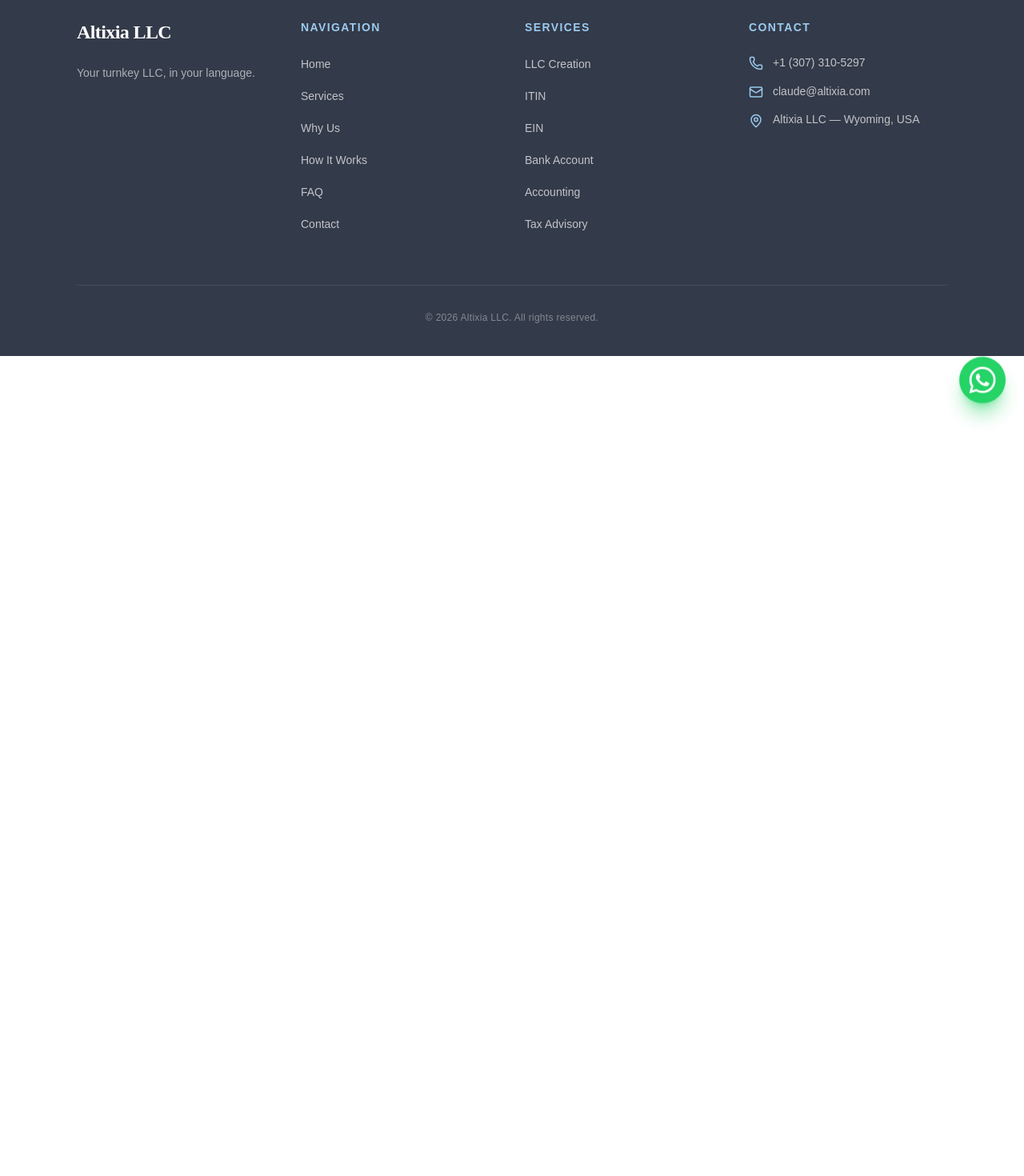
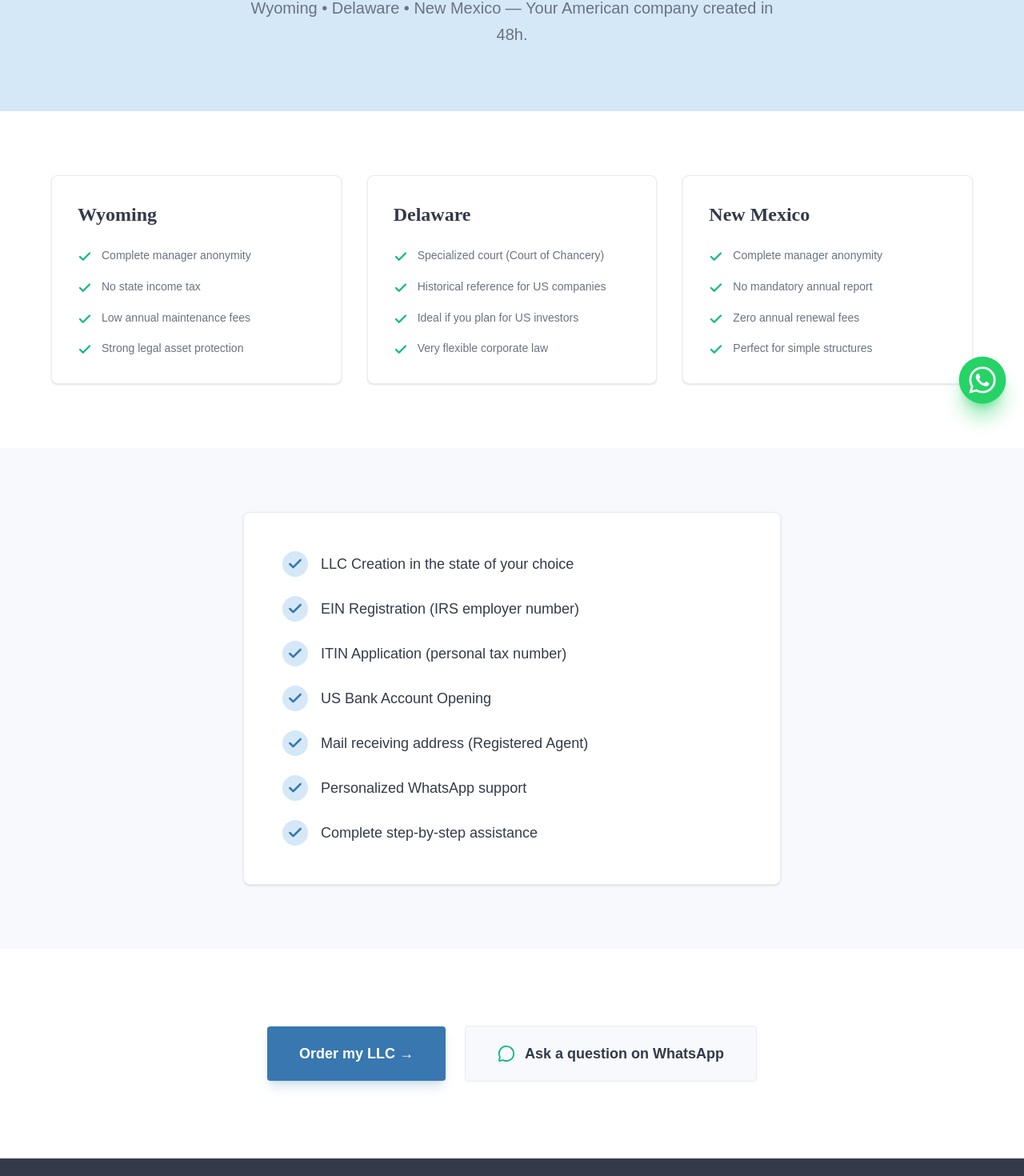
Before and after one commit to soadev/AltixiaLLC, a React (Vite) app: page /llc in a window 1280 px wide. Shown: the part 273-1743 px from the top of the page at 80% size. Before the commit the page ends 800 px from the top, so only its background shows below. Built offline with nearby package versions, Linux system fonts and the light colour scheme.

Commit message:
feat(04-04): build complete /llc page with state comparison, pack checklist, CTAs via Gemini MCP

```diff
--- a/src/pages/LLCPage.tsx
+++ b/src/pages/LLCPage.tsx
@@ -1,8 +1,147 @@
+import { motion } from 'framer-motion'
+import { Check, MessageCircle } from 'lucide-react'
+import { useContent } from '../hooks/useContent'
+
+const containerVariants = {
+  hidden: { opacity: 0 },
+  visible: {
+    opacity: 1,
+    transition: {
+      staggerChildren: 0.1,
+    },
+  },
+}
+
+const itemVariants = {
+  hidden: { opacity: 0, y: 20 },
+  visible: {
+    opacity: 1,
+    y: 0,
+    transition: { duration: 0.5, ease: 'easeOut' as const },
+  },
+}
+
 export function LLCPage() {
+  const content = useContent()
+  const llc = content.llcPage
+
   return (
     <div>
-      <h1 className="font-serif text-4xl font-bold text-dark p-8">LLC Formation</h1>
-      <p className="text-text-secondary px-8">LLC page — will be built in Phase 4</p>
+      {/* 1. LLC Hero Section */}
+      <section className="bg-[#D5E8F8] py-20 px-5 md:px-8 text-center">
+        <motion.div
+          initial={{ opacity: 0, y: 20 }}
+          animate={{ opacity: 1, y: 0 }}
+          transition={{ duration: 0.6 }}
+          className="max-w-4xl mx-auto"
+        >
+          <h1 className="font-serif text-3xl md:text-6xl text-[#333A49] mb-6 leading-tight">
+            {llc.title}
+          </h1>
+          <p className="text-lg md:text-xl text-[#6B7280] max-w-2xl mx-auto leading-relaxed">
+            {llc.subtitle}
+          </p>
+        </motion.div>
+      </section>
+
+      {/* 2. State Comparison Section */}
+      <section className="bg-white py-20 px-5 md:px-8">
+        <div className="max-w-6xl mx-auto">
+          <motion.div
+            variants={containerVariants}
+            initial="hidden"
+            whileInView="visible"
+            viewport={{ once: true }}
+            className="grid grid-cols-1 md:grid-cols-3 gap-8"
+          >
+            {llc.states.map((state, index) => (
+              <motion.div
+                key={index}
+                variants={itemVariants}
+                className="bg-white p-8 border border-[#E8EDF2] rounded-lg hover:border-[#3877AF] transition-all duration-300 shadow-sm flex flex-col h-full"
+              >
+                <h3 className="font-serif text-2xl font-bold text-[#333A49] mb-6">
+                  {state.name}
+                </h3>
+                <ul className="space-y-4 flex-grow">
+                  {state.pros.map((pro, idx) => (
+                    <li key={idx} className="flex items-start gap-3">
+                      <div className="mt-1 flex-shrink-0">
+                        <Check size={18} className="text-[#10B981]" strokeWidth={3} />
+                      </div>
+                      <span className="text-[#6B7280] text-sm leading-relaxed">
+                        {pro}
+                      </span>
+                    </li>
+                  ))}
+                </ul>
+              </motion.div>
+            ))}
+          </motion.div>
+        </div>
+      </section>
+
+      {/* 3. Pack Checklist Section */}
+      <section className="bg-[#F7F9FC] py-20 px-5 md:px-8">
+        <div className="max-w-2xl mx-auto">
+          <motion.div
+            variants={containerVariants}
+            initial="hidden"
+            whileInView="visible"
+            viewport={{ once: true }}
+            className="bg-white p-8 md:p-12 rounded-lg border border-[#E8EDF2] shadow-sm"
+          >
+            <ul className="space-y-6">
+              {llc.checklist.map((item, index) => (
+                <motion.li
+                  key={index}
+                  variants={itemVariants}
+                  className="flex items-center gap-4"
+                >
+                  <div className="bg-[#D5E8F8] p-1.5 rounded-full flex-shrink-0">
+                    <Check size={20} className="text-[#3877AF]" strokeWidth={3} />
+                  </div>
+                  <span className="text-[#333A49] font-medium text-lg leading-tight">
+                    {item}
+                  </span>
+                </motion.li>
+              ))}
+            </ul>
+          </motion.div>
+        </div>
+      </section>
+
+      {/* 4. CTA Section */}
+      <section className="bg-white py-24 px-5 md:px-8 text-center">
+        <motion.div
+          initial={{ opacity: 0, y: 20 }}
+          whileInView={{ opacity: 1, y: 0 }}
+          viewport={{ once: true }}
+          transition={{ duration: 0.5, ease: 'easeOut' as const }}
+          className="max-w-4xl mx-auto"
+        >
+          <div className="flex flex-col md:flex-row items-center justify-center gap-6">
+            <a
+              href={llc.ctaPrimary.href}
+              target="_blank"
+              rel="noopener noreferrer"
+              className="w-full md:w-auto bg-[#3877AF] text-white px-10 py-5 rounded font-bold hover:bg-[#2D6193] transition-all shadow-lg shadow-[#3877AF]/20 text-lg flex items-center justify-center gap-2"
+            >
+              {llc.ctaPrimary.label}
+            </a>
+
+            <a
+              href={llc.ctaSecondary.href}
+              target="_blank"
+              rel="noopener noreferrer"
+              className="w-full md:w-auto bg-[#F7F9FC] text-[#333A49] px-10 py-5 rounded font-bold border border-[#E8EDF2] hover:bg-[#E8EDF2] transition-all text-lg flex items-center justify-center gap-3"
+            >
+              <MessageCircle size={22} className="text-[#10B981]" />
+              {llc.ctaSecondary.label}
+            </a>
+          </div>
+        </motion.div>
+      </section>
     </div>
   )
 }
```
